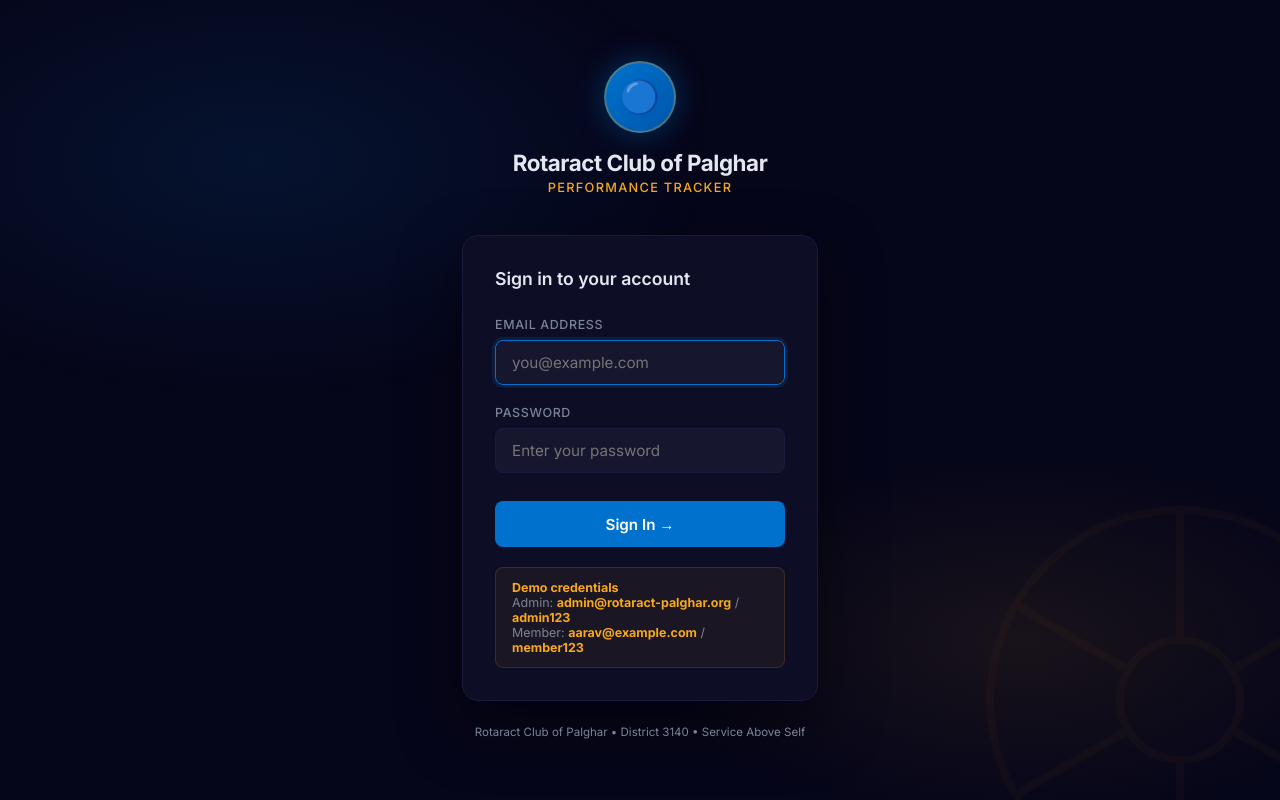
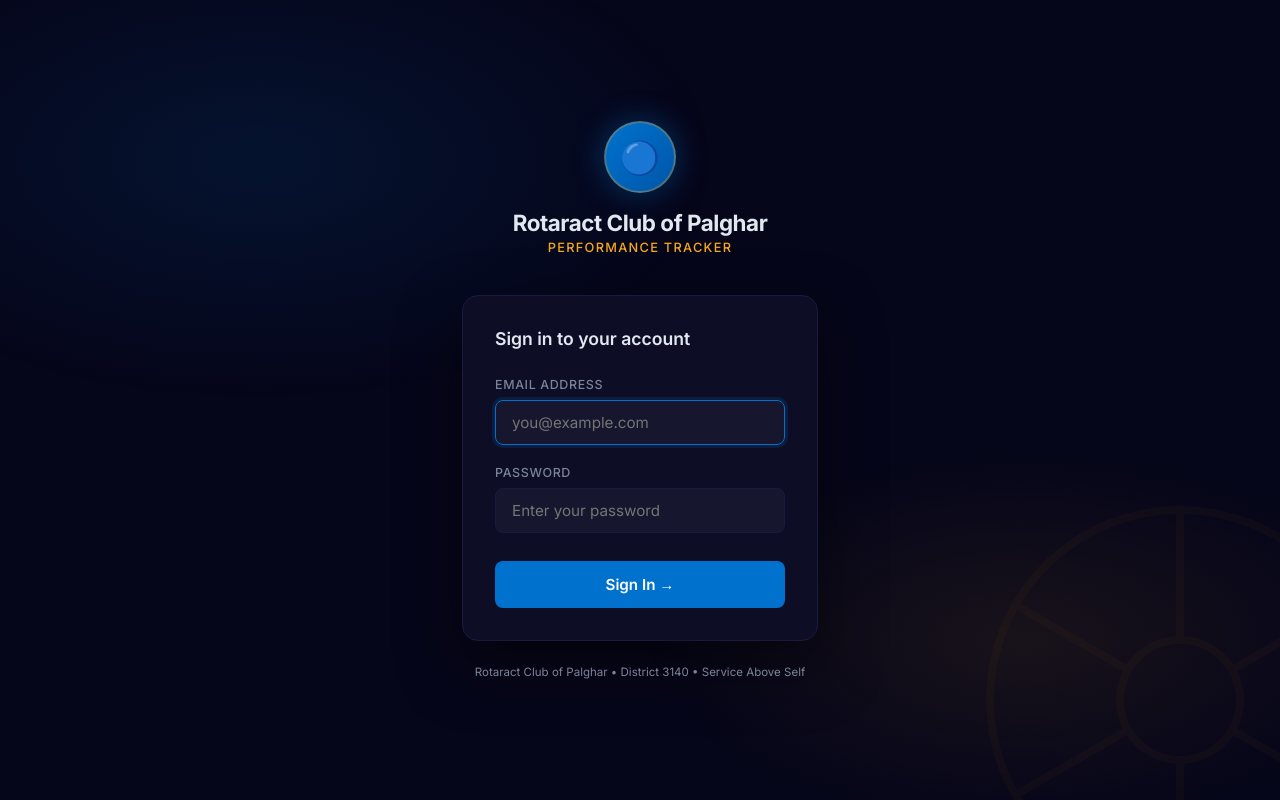
Before and after one commit to skrupesh27/ROTARACT-APP-, a Flask app: page /login in a window 1280 px wide. Run offline with Flask 3, Linux system fonts and the light colour scheme.

Commit message:
Remove demo credentials from login page and fake seed members

```diff
--- a/app.py
+++ b/app.py
@@ -1362,73 +1362,13 @@ def migrate_schema():
 def seed_database():
     if User.query.first():
         return
-    print('Seeding database with sample data...')
-    admin = User(name='Rtn. President', email='admin@rotaract-palghar.org',
+    print('Creating admin account...')
+    admin = User(name='Admin', email='admin@rotaract-palghar.org',
                  role='admin', position='President')
     admin.set_password('admin123')
     db.session.add(admin)
-    members_data = [
-        ('Aarav Shah', 'aarav@example.com', 'Vice President'),
-        ('Priya Mehta', 'priya@example.com', 'Secretary'),
-        ('Rohan Desai', 'rohan@example.com', 'Treasurer'),
-        ('Sneha Patil', 'sneha@example.com', 'Director - Community Service'),
-        ('Karan Joshi', 'karan@example.com', 'Director - Projects'),
-        ('Neha Sharma', 'neha@example.com', 'Sergeant at Arms'),
-        ('Vikram Nair', 'vikram@example.com', 'Member'),
-        ('Ananya Iyer', 'ananya@example.com', 'Member'),
-        ('Rahul Gupta', 'rahul@example.com', 'Member'),
-        ('Pooja Singh', 'pooja@example.com', 'Member'),
-    ]
-    members = []
-    for name, email, position in members_data:
-        u = User(name=name, email=email, position=position)
-        u.set_password('member123')
-        db.session.add(u)
-        members.append(u)
-    metrics_data = [
-        ('Event Attendance', 'Points for attending club meetings and events', '📅', '#0072CE'),
-        ('Community Service', 'Points for community service hours', '🤝', '#10b981'),
-        ('Project Leadership', 'Points for leading or co-leading projects', '🚀', '#F7A81B'),
-        ('Fundraising', 'Points for fundraising contributions', '💰', '#8b5cf6'),
-        ('Training & Development', 'Points for attending district/zone training', '📚', '#ef4444'),
-        ('Social Media Engagement', 'Points for club social media participation', '📱', '#f59e0b'),
-        ('Membership Recruitment', 'Points for bringing new members', '👥', '#06b6d4'),
-    ]
-    metrics = []
-    for name, desc, icon, color in metrics_data:
-        m = Metric(name=name, description=desc, icon=icon, color=color, max_points=200)
-        db.session.add(m)
-        metrics.append(m)
-    db.session.flush()
-    now = datetime.utcnow()
-    events_data = [
-        ('Weekly Assembly Meeting', 'meeting', now + timedelta(days=3), 'Club House, Palghar', 10),
-        ('Blood Donation Drive', 'project', now + timedelta(days=7), 'Palghar Civil Hospital', 50),
-        ('District Assembly', 'event', now + timedelta(days=14), 'Thane', 30),
-        ('Annual Gala Night', 'social', now + timedelta(days=21), 'Hotel Grand, Palghar', 20),
-        ('Tree Plantation Drive', 'project', now + timedelta(days=10), 'Palghar Beach', 40),
-    ]
-    for title, etype, edate, location, pts in events_data:
-        db.session.add(Event(title=title, event_type=etype, date=edate,
-                             location=location, points_for_attendance=pts))
-    db.session.flush()
-    import random
-    random.seed(42)
-    today = date.today()
-    for member in members:
-        for _ in range(random.randint(5, 15)):
-            metric = random.choice(metrics)
-            pts = random.choice([10, 15, 20, 25, 30, 40, 50, -10])
-            entry = PointEntry(
-                member_id=member.id, metric_id=metric.id, points=pts,
-                note=f'Sample entry for {metric.name}',
-                date=today - timedelta(days=random.randint(0, 90)),
-                added_by_id=admin.id,
-            )
-            db.session.add(entry)
     db.session.commit()
-    print('Database seeded. Admin: admin@rotaract-palghar.org / admin123')
-    print('Member: aarav@example.com / member123')
+    print('Admin account created: admin@rotaract-palghar.org / admin123')
 
 
 with app.app_context():
--- a/templates/login.html
+++ b/templates/login.html
@@ -206,11 +206,6 @@
         <button type="submit" class="btn">Sign In →</button>
       </form>
 
-      <div class="demo-hint">
-        <strong>Demo credentials</strong><br/>
-        Admin: <strong>admin@rotaract-palghar.org</strong> / <strong>admin123</strong><br/>
-        Member: <strong>aarav@example.com</strong> / <strong>member123</strong>
-      </div>
     </div>
 
     <p class="footer-text">Rotaract Club of Palghar &bull; District 3140 &bull; Service Above Self</p>
```
